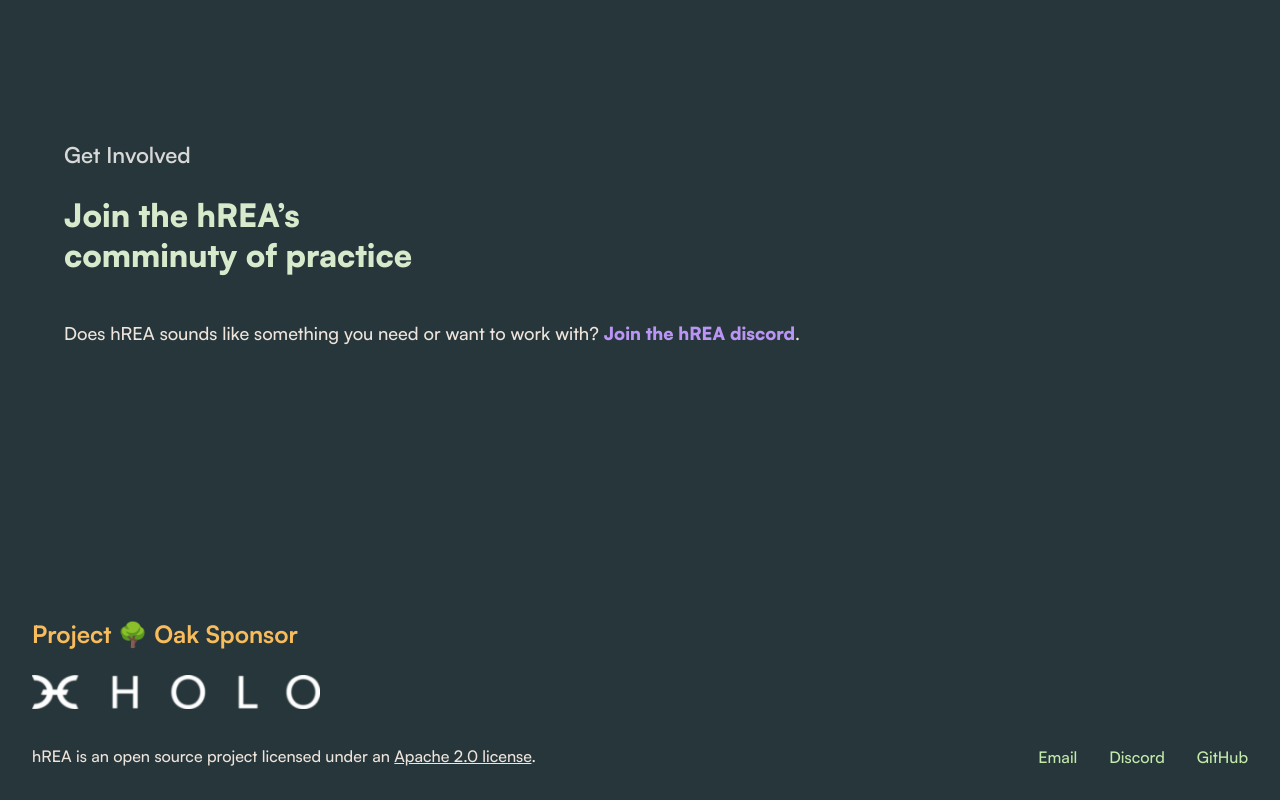
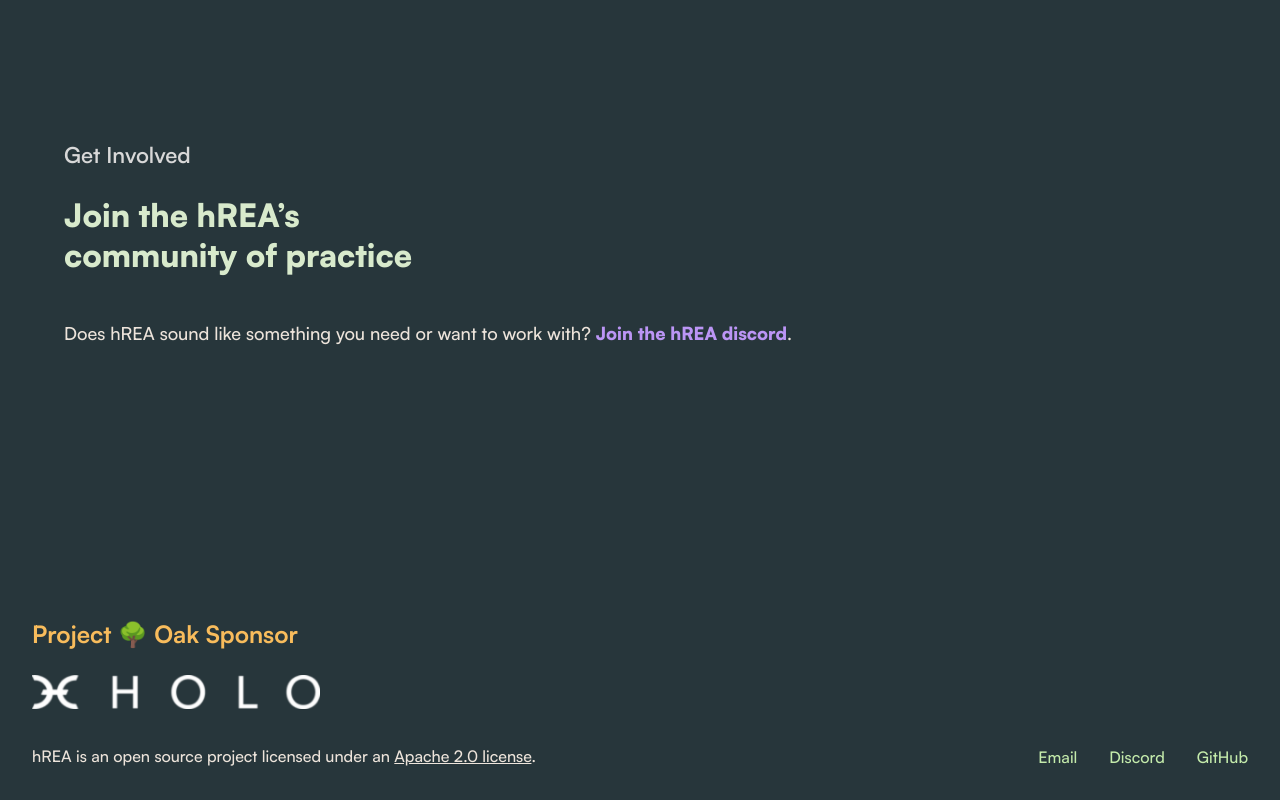
Before and after one commit to h-REA/hrea-site, a Gatsby site: page / in a window 1280 px wide. Shown: the part 4703-5503 px from the top of the page. Built offline with nearby package versions, Linux system fonts and the light colour scheme; Gatsby itself is replaced by a stand-in of ours.

Commit message:
Update index.tsx

```diff
--- a/src/pages/index.tsx
+++ b/src/pages/index.tsx
@@ -293,11 +293,11 @@ const IndexPage = () => {
           <h3 className="caption">Get Involved</h3>
           <h2>
             Join the hREA’s <br />
-            comminuty of practice
+            community of practice
           </h2>
 
           <p>
-            Does hREA sounds like something you need or want to work with?{" "}
+            Does hREA sound like something you need or want to work with?{" "}
             {/* TODO: add Discord link */}
             <a
               className="link primary"
```
